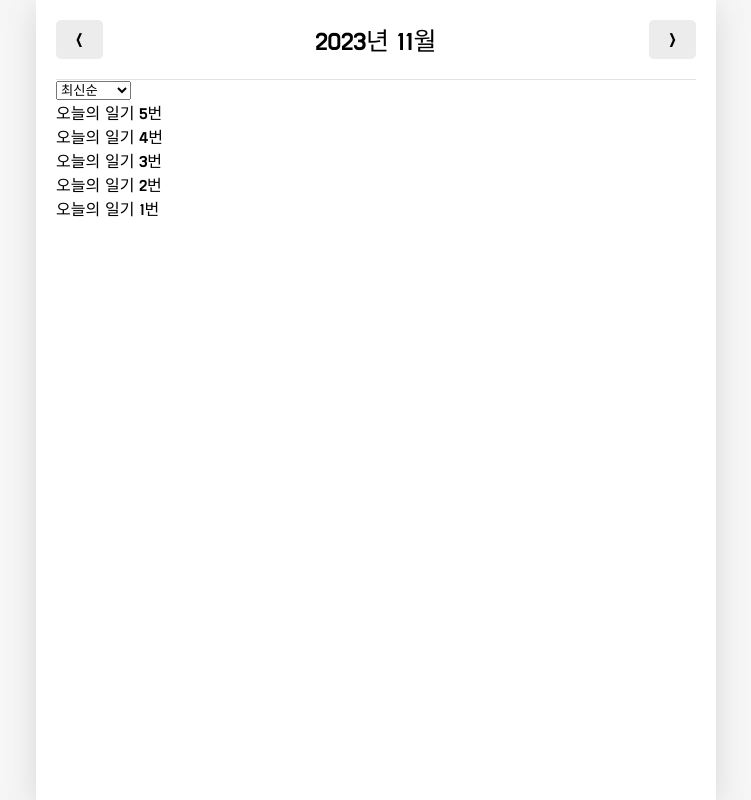
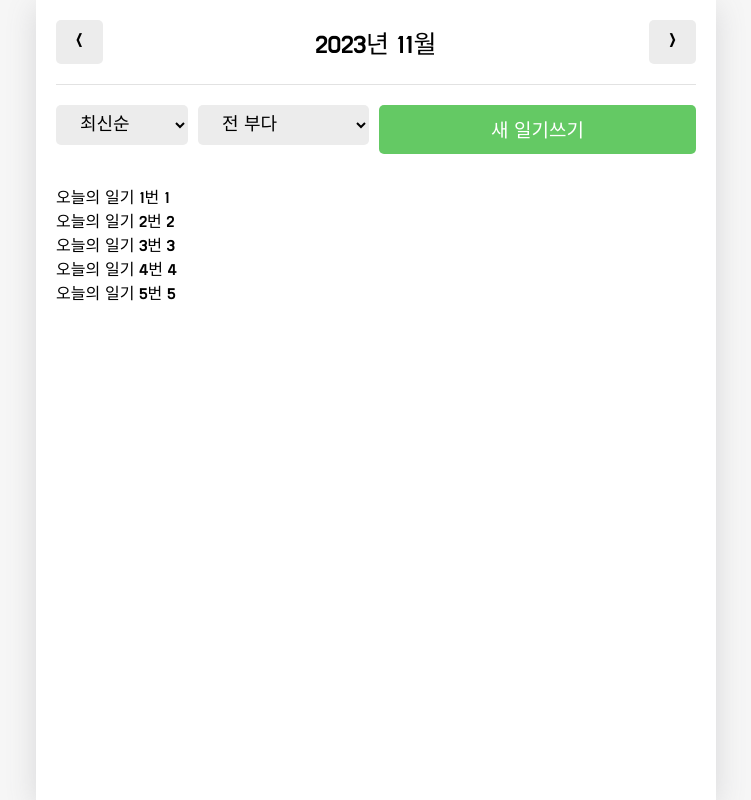
Before and after one commit to hjk92go/emotion-Diary, a React (Create React App) app: page / in a window 1280 px wide. Shown: the whole page, without its empty margins (264-1015 px from the left). Built offline with nearby package versions, Linux system fonts and the light colour scheme; a web font is replaced by a local one.

Commit message:
231130 기분필터

```diff
--- a/src/App.css
+++ b/src/App.css
@@ -39,7 +39,7 @@ body {
   border: none;
   border-radius: 5px;
   padding-top: 10px;
-  padding-bottom: 5px;
+  padding-bottom: 10px;
   padding-left: 20px;
   padding-right: 20px;
   font-size: 19px;
@@ -89,3 +89,35 @@ header .head_btn_right {
 header button {
   font-family: "Do Hyeon";
 }
+
+/* DiaryList */
+.DiaryList .menu_wrapper {
+  margin-top: 20px;
+  margin-bottom: 30px;
+
+  display: flex;
+  justify-content: space-between;
+}
+
+.DiaryList .menu_wrapper .right_col {
+  flex-grow: 1;
+}
+.DiaryList .menu_wrapper .right_col button {
+  width: 100%;
+}
+
+.DiaryList .ControlMenu {
+  margin-right: 10px;
+  border: none;
+  border-radius: 5px;
+  background-color: #ececec;
+
+  padding-top: 10px;
+  padding-bottom: 10px;
+  padding-left: 20px;
+  padding-right: 20px;
+
+  cursor: pointer;
+  font-family: "Do Hyeon";
+  font-size: 18px;
+}
--- /dev/null
+++ b/src/components/DiaryItem.js
@@ -0,0 +1,5 @@
+const DiaryItem = () => {
+  return <div className="DiaryItem"></div>;
+};
+
+export default DiaryItem;
--- a/src/components/DiaryList.js
+++ b/src/components/DiaryList.js
@@ -1,8 +1,25 @@
 import { useEffect, useState } from "react";
+import MyButton from "./MyButton";
+import { useNavigate } from "react-router-dom";
 
 const sortOptionList = [
   { value: "latest", name: "최신순" },
   { value: "oldest", name: "오래된 순" },
+];
+
+const filterOptionList = [
+  {
+    value: "all",
+    name: "전 부다",
+  },
+  {
+    value: "good",
+    name: "좋은 감정만",
+  },
+  {
+    value: "bad",
+    name: "안 좋은 감정만",
+  },
 ];
 
 /**
@@ -12,7 +29,7 @@ const sortOptionList = [
  */
 const ControlMenu = ({ value, onChange, optionList }) => {
   return (
-    <select value={value} onChange={(e) => onChange(e.target.value)}>
+    <select className="ControlMenu" value={value} onChange={(e) => onChange(e.target.value)}>
       {optionList.map((it, idx) => (
         <option key={idx} value={it.value}>
           {it.name}
@@ -26,11 +43,21 @@ const ControlMenu = ({ value, onChange, optionList }) => {
  * 다이어리리스트는 프롭으로 받아서 맵으로 리스트를 렌더링 할예정
  */
 const DiaryList = ({ diaryList }) => {
+  const navigate = useNavigate();
   const [sortType, setSortType] = useState("lastest");
+  const [filter, setFilter] = useState("all");
 
   const getProcessedDiaryList = () => {
+    const filterCallBack = (item) => {
+      if (filter === "good") {
+        return parseInt(item.emotion) <= 3;
+      } else {
+        return parseInt(item.emotion) > 3;
+      }
+    };
+
     const compare = (a, b) => {
-      if (sortType === "lastest") {
+      if (sortType === "latest") {
         return parseInt(b.date) - parseInt(a.date);
       } else {
         return parseInt(a.date) - parseInt(b.date);
@@ -40,15 +67,27 @@ const DiaryList = ({ diaryList }) => {
     //sort를 사용하면 배열을 직접적으로 만지기 때문에 복제해서 사용해야한다
     //JSON.stringify해주면 배열을 json화 시켜서 문자열로 바꾸고, 바꾼 문자열을 JSON.parse하면 배열을 복호화 시켜준다
     const copyList = JSON.parse(JSON.stringify(diaryList));
-    const sortedList = copyList.sort(compare);
+    const filterList = filter === "all" ? copyList : copyList.filter((it) => filterCallBack(it));
+    const sortedList = filterList.sort(compare);
 
     return sortedList;
   };
   return (
-    <div>
-      <ControlMenu value={sortType} onChange={setSortType} optionList={sortOptionList} />
+    <div className="DiaryList">
+      <div className="menu_wrapper">
+        <div className="left_col">
+          <ControlMenu value={sortType} onChange={setSortType} optionList={sortOptionList} />
+          <ControlMenu value={filter} onChange={setFilter} optionList={filterOptionList} />
+        </div>
+        <div className="right_col">
+          <MyButton type={"positive"} text={"새 일기쓰기"} onClick={() => navigate("/new")} />
+        </div>
+      </div>
+
       {getProcessedDiaryList().map((it) => (
-        <div key={it.id}>{it.content}</div>
+        <div key={it.id}>
+          {it.content} {it.emotion}
+        </div>
       ))}
     </div>
   );
```
